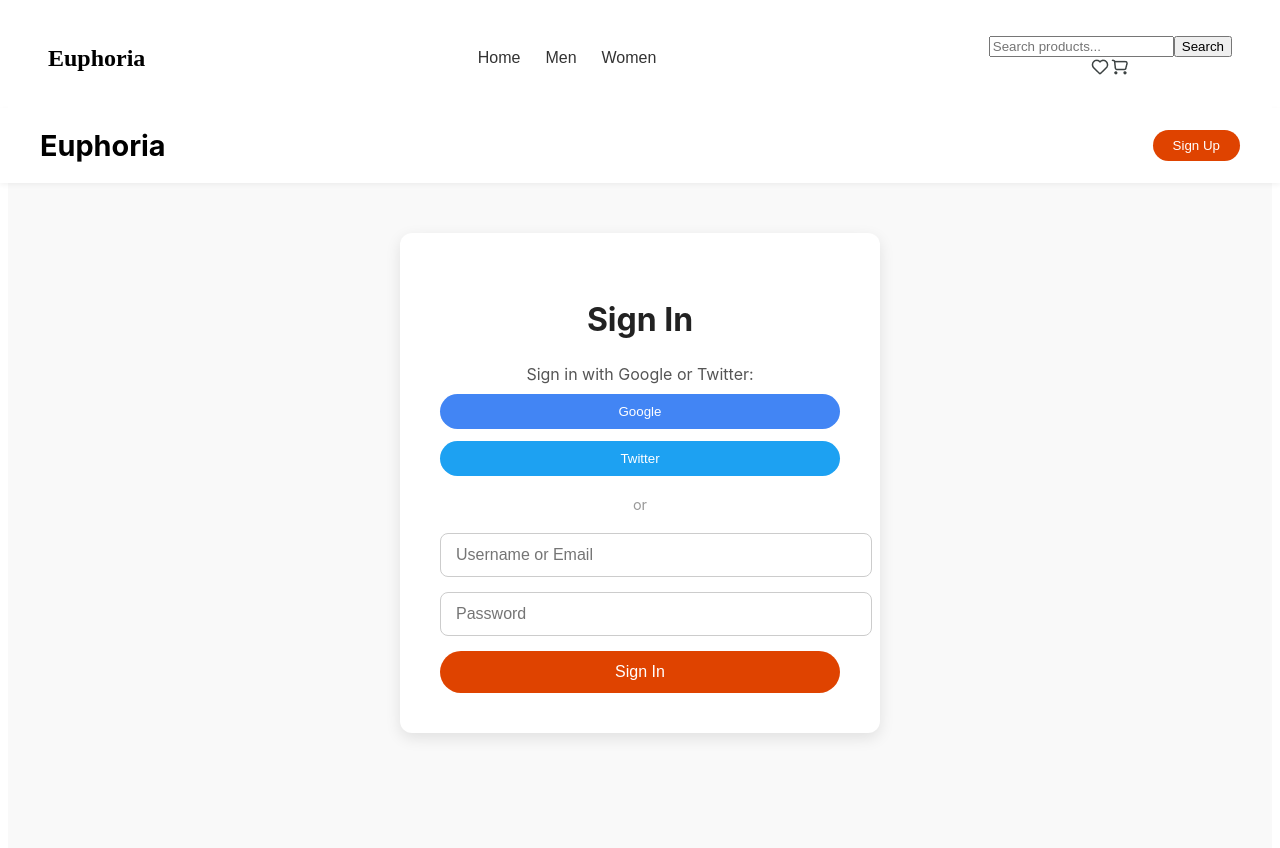
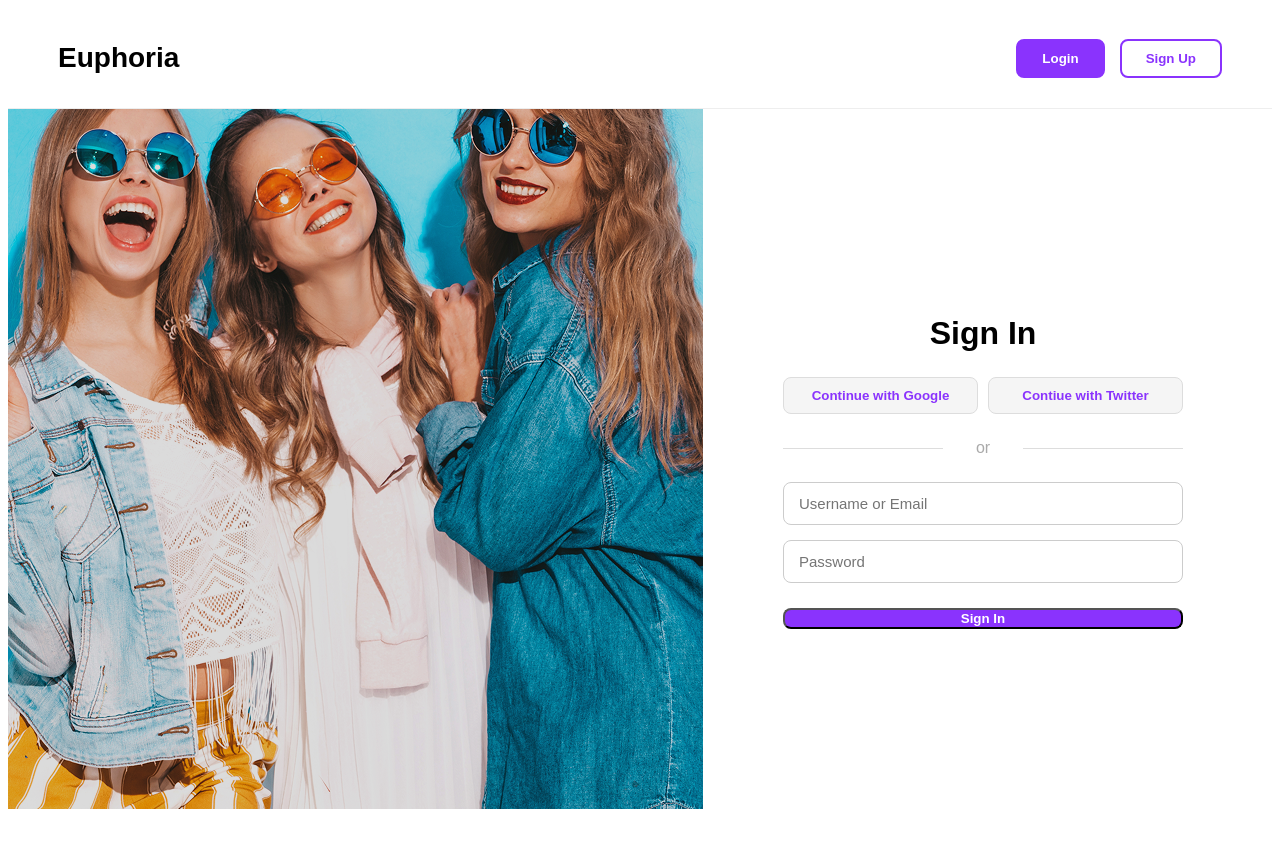
Before and after one commit to DarilynP/ecommerce-frontend, a React (Vite) app: page /signin in a window 1280 px wide. Shown: the top 848 px of the page. After the commit the page ends 817 px from the top, so only its background shows below. Built offline with nearby package versions, Linux system fonts and the light colour scheme.

Commit message:
signin page

```diff
--- a/src/App.jsx
+++ b/src/App.jsx
@@ -1,5 +1,5 @@
 // src/App.jsx
-import { Routes, Route } from "react-router-dom";
+import { Routes, Route, useLocation } from "react-router-dom";
 import Header from "./components/Header/Header";
 import Home from "./components/Home/Home";
 import ProductList from "./components/ProductList/ProductList";
@@ -7,13 +7,17 @@ import ProductDetail from "./components/ProductDetail/ProductDetail";
 import SignIn from "./components/SignIn/SignIn";
 import Cart from "./components/Cart/Cart";
 import Checkout from "./components/Checkout/Checkout";
-import Favorites from "./components/Favorites/Favorites"; // ✅ Add this import
+import Favorites from "./components/Favorites/Favorites";
 import "./App.css";
 
 function App() {
+  const location = useLocation();
+  const hideHeaderRoutes = ["/signin"];
+  const displayHeader = !hideHeaderRoutes.includes(location.pathname);
   return (
     <>
-      <Header />
+      {displayHeader && <Header />}
+
       <main>
         <Routes>
           <Route path="/" element={<Home />} />
@@ -25,7 +29,10 @@ function App() {
 
           {/* ✅ Category-specific pages */}
           <Route path="/shop-men" element={<ProductList category="men" />} />
-          <Route path="/shop-women" element={<ProductList category="women" />} />
+          <Route
+            path="/shop-women"
+            element={<ProductList category="women" />}
+          />
 
           {/* ✅ Favorites page */}
           <Route path="/favorites" element={<Favorites />} />
--- a/src/components/Header/Header.css
+++ b/src/components/Header/Header.css
@@ -1,36 +1,114 @@
 .header {
   display: flex;
-    justify-content: space-between;
   align-items: center;
-    height: 100px;
-    padding: 0 40px;
-    background-color: #fff;
-
-    position: sticky;
+  justify-content: center;
+  height: 80px;
+  background-color: white;
+  position: fixed;
+  width: 100%;
   top: 0;
   z-index: 100;
 }
 
-  .header__logo {
-    font-size: 1.5rem;
-    font-weight: 700;
-    color: #000;
-  }
-
+/* Navigation links */
 .header__nav {
   display: flex;
-    gap: 25px;
-    font-family: "Cautsen",sans-serif;
-    font-size: 16px;
-
+  gap: 20px;
 }
 
 .header__link {
-    color: #333;
   text-decoration: none;
+  color: #222;
   font-weight: 500;
+  font-size: 1rem;
 }
 
 .header__link:hover {
   color: #df4300;
 }
+
+/* Right side container */
+.header__right {
+  display: flex;
+  align-items: center;
+  gap: 15px; /* space between search bar and icons */
+}
+
+/* Search bar */
+.header__search {
+  display: flex;
+  align-items: center;
+  position: relative;
+}
+
+.header__search-input {
+  padding: 8px 15px;
+  border-radius: 20px;
+  border: 1px solid #ccc;
+  outline: none;
+  width: 180px;
+  font-size: 0.95rem;
+}
+
+/* Icons */
+.header__icon-link {
+  display: flex;
+  align-items: center;
+}
+
+.header__icon {
+  width: 25px;
+  height: 25px;
+  cursor: pointer;
+}
+.header__right {
+    display: flex;
+    align-items: center;
+    gap: 20px;
+  }
+
+  .header__icon-link {
+    display: flex;
+    align-items: center;
+  }
+
+  .header__icon {
+    width: 24px;
+    height: 24px;
+    cursor: pointer;
+    transition: transform 0.2s ease, opacity 0.2s ease;
+  }
+
+  .header__icon:hover {
+    transform: scale(1.1);
+    opacity: 0.8;
+  }
+
+/* Responsive adjustments */
+@media (max-width: 768px) {
+  .header {
+    flex-direction: column;
+    height: auto;
+    padding: 10px 20px;
+  }
+
+  .header__nav {
+    margin: 10px 0;
+    gap: 15px;
+  }
+
+  .header__right {
+    gap: 10px;
+  }
+
+  .header__search-input {
+    width: 120px;
+    padding: 6px 10px;
+    font-size: 0.9rem;
+  }
+
+  .header__icon {
+    width: 22px;
+    height: 22px;
+  }
+}
--- a/src/components/Header/Header.jsx
+++ b/src/components/Header/Header.jsx
@@ -2,6 +2,7 @@ import { Link } from "react-router-dom";
 import "./Header.css";
 import LikeIcon from "../../assets/images/heart.png";
 import CartIcon from "../../assets/images/shopping_cart.png";
+import UserIcon from "../../assets/images/user.png";
 
 function Header() {
   return (
@@ -19,16 +20,20 @@ function Header() {
         <div className="header__search">
           <input
             type="text"
-            placeholder="Search products..."
+            placeholder="Search"
             className="header__search-input"
           />
-          <button className="header__search-btn">Search</button>
         </div>
 
         {/* Icons */}
+        <Link to="/signin" className="header__icon-link">
+          <img src={UserIcon} alt="Login / Account" className="header__icon" />
+        </Link>
+
         <Link to="/favorites" className="header__icon-link">
           <img src={LikeIcon} alt="Favorites" className="header__icon" />
         </Link>
+
         <Link to="/cart" className="header__icon-link">
           <img src={CartIcon} alt="Cart" className="header__icon" />
         </Link>
--- a/src/components/Home/Home.css
+++ b/src/components/Home/Home.css
@@ -11,8 +11,10 @@
 }
 
 .home__banner-img {
-
+  width: 100%;
+  height: 100%; /* take full height of the banner container */
   object-fit: cover;
+  display: block; /* ensures no extra space below */
 }
 
 /* Hero text */
@@ -57,9 +59,9 @@
 .home__images {
   display: flex;
   justify-content: center; /* centers the row */
-    gap: 20px;               /* space between images */
+  gap: 20px; /* space between images */
   padding: 50px 20px;
-    flex-wrap: nowrap;       /* ensures they stay in one row */
+  flex-wrap: nowrap; /* ensures they stay in one row */
 }
 
 /* Individual image card */
@@ -90,7 +92,7 @@
   font-size: 1.8rem;
   font-weight: 700;
   text-align: center;
-    text-shadow: 1px 1px 5px rgba(0,0,0,0.7);
+  text-shadow: 1px 1px 5px rgba(0, 0, 0, 0.7);
   z-index: 2;
   padding: 0 15px;
 }
@@ -103,7 +105,7 @@
   left: 0;
   width: 100%;
   height: 100%;
-    background: rgba(0,0,0,0.2);
+  background: rgba(0, 0, 0, 0.2);
   z-index: 1;
 }
 
@@ -114,7 +116,6 @@
 }
 /* New Arrivals Section */
 .home__new-arrivals {
-    padding: 80px 20px;
   text-align: center;
 }
 
@@ -207,7 +208,6 @@
   }
 }
 
-
 /* Responsive adjustments */
 @media (max-width: 1024px) {
   .home__image-card {
@@ -218,9 +218,9 @@
 
 @media (max-width: 768px) {
   .home__images {
-      flex-direction: row;  /* still row */
+    flex-direction: row; /* still row */
     gap: 15px;
-      overflow-x: auto;     /* allow horizontal scroll on very small screens */
+    overflow-x: auto; /* allow horizontal scroll on very small screens */
   }
 
   .home__image-card {
--- a/src/components/SignIn/SignIn.css
+++ b/src/components/SignIn/SignIn.css
@@ -1,115 +1,205 @@
+/* ===== FULL PAGE LAYOUT ===== */
 .signin-page {
-    font-family: 'Inter', sans-serif;
+    display: flex;
     min-height: 100vh;
-    background-color: #f9f9f9;
-    display: flex;
+    font-family: "Core Sans C", sans-serif;
     flex-direction: column;
-    align-items: center;
+    background-color: #fff;
   }
 
-  /* Header */
-  .signin-page__header {
-    width: 100%;
-    max-width: 1200px;
+  /* ===== HEADER ===== */
+  .signin-header {
     display: flex;
     justify-content: space-between;
     align-items: center;
-    padding: 20px 40px;
-    background-color: #fff;
-    box-shadow: 0 2px 5px rgba(0,0,0,0.05);
+    height: 100px; /* fixed height */
+    padding: 0 50px;
+    border-bottom: 1px solid #eee;
   }
 
-  .signin-page__logo {
-    font-size: 1.8rem;
+  .signin-header__logo {
+    font-size: 28px;
     font-weight: 700;
+    color: #000;
   }
 
+  .signin-header__actions {
+    display: flex;
+    gap: 15px;
+  }
+
+  /* Login button style */
+  .btn--login {
+    padding: 10px 24px;
+    border-radius: 8px;
+    font-weight: 600;
+    cursor: pointer;
+    border: 2px solid #8A33FD;
+    background-color: #8A33FD;
+    color: #fff;
+    transition: all 0.3s ease;
+  }
+
+  .btn--login:hover {
+    background-color: #6f27c6;
+    transform: translateY(-2px);
+  }
+
+  /* Sign Up button style */
   .btn--signup {
-    background-color: #df4300;
-    color: #fff;
-    border: none;
-    padding: 8px 20px;
-    border-radius: 25px;
+    padding: 10px 24px;
+    border-radius: 8px;
+    font-weight: 600;
     cursor: pointer;
+    border: 2px solid #8A33FD;
+    background-color: transparent;
+    color: #8A33FD;
+    transition: all 0.3s ease;
   }
 
   .btn--signup:hover {
-    background-color: #b93200;
+    background-color: #8A33FD;
+    color: #fff;
+    transform: translateY(-2px);
   }
 
-  /* Main content */
-  .signin-page__content {
+  /* ===== BODY: IMAGE + FORM ===== */
+  .signin-page__body {
+    display: flex;
+    flex: 1; /* take remaining height */
+    height: calc(100vh - 100px); /* full viewport minus header */
+  }
+
+  /* IMAGE */
+  .signin-page__image {
+    width: 695px;
+    height: 100%; /* full height */
+    flex-shrink: 0;
+  }
+
+  .signin-page__image img {
     width: 100%;
+    height: 100%;
+    object-fit: cover; /* fill the container fully */
+  }
+
+  /* FORM */
+  .signin-page__main {
+    flex: 1;
+    display: flex;
+    flex-direction: column;
+    justify-content: center; /* vertically center */
+    padding: 0 80px;
     max-width: 400px;
-    margin-top: 50px;
-    padding: 40px;
-    background-color: #fff;
-    border-radius: 12px;
-    box-shadow: 0 5px 15px rgba(0,0,0,0.1);
-    text-align: center;
   }
 
   .signin-page__title {
-    font-size: 2rem;
+    font-size: 32px;
     margin-bottom: 25px;
-    color: #222;
   }
 
-  /* Social login buttons */
   .signin-page__social p {
+    color: #555;
     margin-bottom: 10px;
-    color: #555;
   }
 
-  .btn--google, .btn--twitter {
-    width: 100%;
-    padding: 10px;
-    margin-bottom: 12px;
-    border-radius: 25px;
-    border: none;
-    cursor: pointer;
-    font-weight: 500;
+  .signin-page__social-buttons {
     display: flex;
-    align-items: center;
-    justify-content: center;
     gap: 10px;
-    color: #fff;
   }
 
-  .btn--google { background-color: #4285F4; }
-  .btn--google:hover { background-color: #357ae8; }
-
-  .btn--twitter { background-color: #1DA1F2; }
-  .btn--twitter:hover { background-color: #0d95e8; }
-
-  /* Divider */
-  .signin-page__divider {
-    margin: 20px 0;
-    font-size: 0.9rem;
-    color: #999;
+  .btn--google,
+  .btn--twitter {
+    flex: 1;
+    background-color: #f5f5f5;
+    color: #8A33FD;
+    border-radius: 8px;
+    padding: 10px 0;
+    font-weight: 600;
+    cursor: pointer;
+    border: 1px solid #ddd;
+    transition: all 0.3s ease;
   }
 
-  /* Email/password form */
+  .btn--google:hover,
+  .btn--twitter:hover {
+    background-color: #e0e0e0;
+  }
+
+  .signin-page__divider {
+    text-align: center;
+    margin: 25px 0;
+    color: #aaa;
+    position: relative;
+  }
+
+  .signin-page__divider::before,
+  .signin-page__divider::after {
+    content: "";
+    position: absolute;
+    top: 50%;
+    width: 40%;
+    height: 1px;
+    background-color: #ddd;
+  }
+
+  .signin-page__divider::before {
+    left: 0;
+  }
+
+  .signin-page__divider::after {
+    right: 0;
+  }
+
+  .signin-page__form {
+    display: flex;
+    flex-direction: column;
+    gap: 15px;
+  }
+
   .signin-page__form input {
-    width: 100%;
     padding: 12px 15px;
-    margin-bottom: 15px;
+    border: 1px solid #ccc;
     border-radius: 8px;
-    border: 1px solid #ccc;
-    font-size: 1rem;
+    font-size: 15px;
+    outline: none;
+  }
+
+  .signin-page__form input:focus {
+    border-color: #8A33FD;
   }
 
   .btn--primary {
+    background-color: #8A33FD;
+    color: #fff;
     width: 100%;
-    padding: 12px;
-    border-radius: 25px;
-    border: none;
-    background-color: #df4300;
-    color: #fff;
-    font-size: 1rem;
+    margin-top: 10px;
+    border-radius: 8px;
     cursor: pointer;
+    font-weight: 600;
+    transition: all 0.3s ease;
   }
 
   .btn--primary:hover {
-    background-color: #b93200;
+    background-color: #6f27c6;
+    transform: translateY(-2px);
   }
+
+  /* ===== RESPONSIVE ===== */
+  @media (max-width: 1100px) {
+    .signin-page__body {
+      flex-direction: column;
+      height: auto;
+    }
+
+    .signin-page__image {
+      width: 100%;
+      height: 300px;
+    }
+
+    .signin-page__main {
+      max-width: 90%;
+      margin-top: 20px;
+      padding: 0 20px;
+    }
+  }
--- a/src/components/SignIn/SignIn.jsx
+++ b/src/components/SignIn/SignIn.jsx
@@ -1,35 +1,44 @@
+import SignInHeader from "./SignInHeader";
+import signinbanner from "../../assets/images/signinbanner.png";
 import "./SignIn.css";
 
 function SignIn() {
   return (
     <section className="signin-page">
+      <div className="signin-page__content">
         {/* Header */}
-      <header className="signin-page__header">
-        <div className="signin-page__logo">Euphoria</div>
-        <div className="signin-page__actions">
-          <button className="btn btn--signup">Sign Up</button>
+        <SignInHeader />
+
+        {/* Body: image + form side by side */}
+        <div className="signin-page__body">
+          {/* Left: Image */}
+          <div className="signin-page__image">
+            <img src={signinbanner} alt="Fashion collection" />
           </div>
-      </header>
 
-      {/* Main content */}
-      <div className="signin-page__content">
+          {/* Right: Sign-in form */}
+          <div className="signin-page__main">
             <h2 className="signin-page__title">Sign In</h2>
 
-        {/* Social login */}
             <div className="signin-page__social">
-          <p>Sign in with Google or Twitter:</p>
-          <button className="btn btn--google">Google</button>
-          <button className="btn btn--twitter">Twitter</button>
+              {/* <p>Sign in with Google or Twitter:</p> */}
+              <div className="signin-page__social-buttons">
+                <button className="btn btn--google"> Continue with Google</button>
+                <button className="btn btn--twitter">Contiue with Twitter</button>
+              </div>
             </div>
 
             <div className="signin-page__divider">or</div>
 
-        {/* Email/Password form */}
             <form className="signin-page__form">
               <input type="text" placeholder="Username or Email" required />
               <input type="password" placeholder="Password" required />
-          <button type="submit" className="btn btn--primary">Sign In</button>
+              <button type="submit" className="btn btn--primary">
+                Sign In
+              </button>
             </form>
+          </div>
+        </div>
       </div>
     </section>
   );
--- /dev/null
+++ b/src/components/SignIn/SignInHeader.jsx
@@ -0,0 +1,18 @@
+import "./SignIn.css";
+
+function SignInHeader() {
+  return (
+    <header className="signin-header">
+      {/* Logo on the left */}
+      <div className="signin-header__logo">Euphoria</div>
+
+      {/* Buttons on the right */}
+      <div className="signin-header__actions">
+        <button className="btn btn--login">Login</button>
+        <button className="btn btn--signup">Sign Up</button>
+      </div>
+    </header>
+  );
+}
+
+export default SignInHeader;
```
Also changed, not shown: src/assets/images/signinbanner.png (added). Lines whose indentation alone changed are shown as unchanged.
